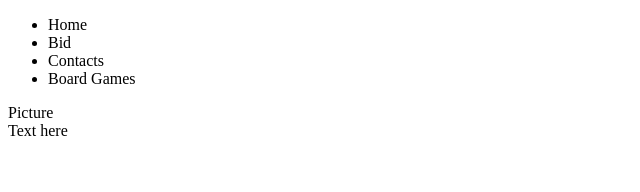
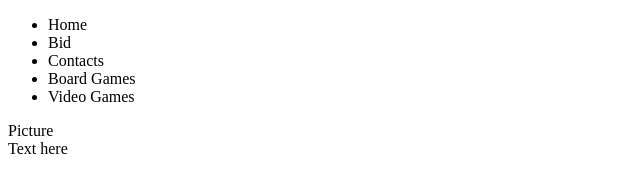
Before and after one commit to msunny28/personalsite, a plain HTML site: page index.html in a window 1280 px wide. Shown: the whole page, without its empty margins (0-640 px from the left). Drawn offline with Linux system fonts and the light colour scheme.

Commit message:
Video games

```diff
--- a/index.html
+++ b/index.html
@@ -10,6 +10,7 @@
 				<li>Bid</li>
 				<li>Contacts</li>
 				<li>Board Games</li>
+				<li>Video Games</li>
 			</ul>
 		</nav>
 		<section>
```
